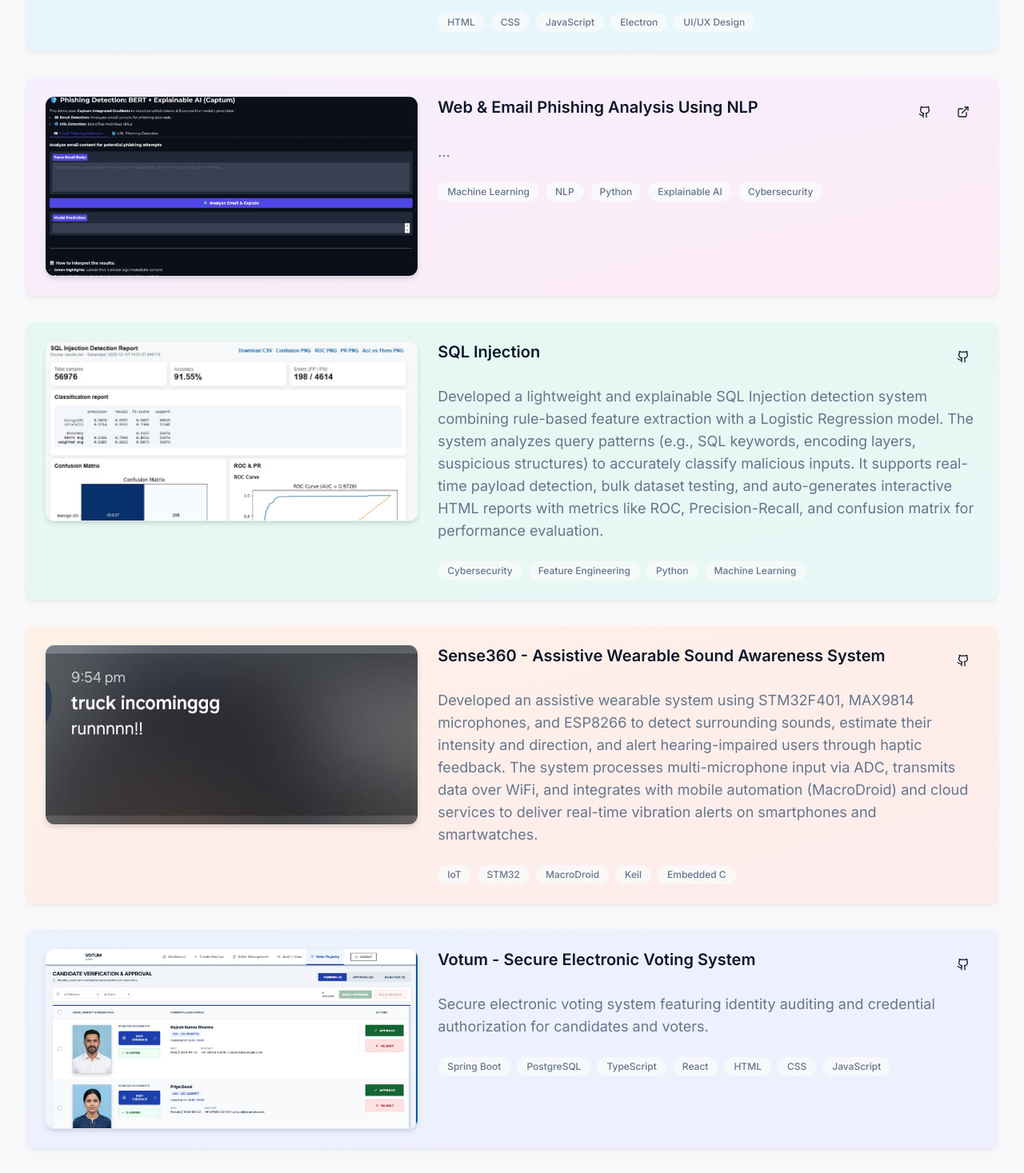
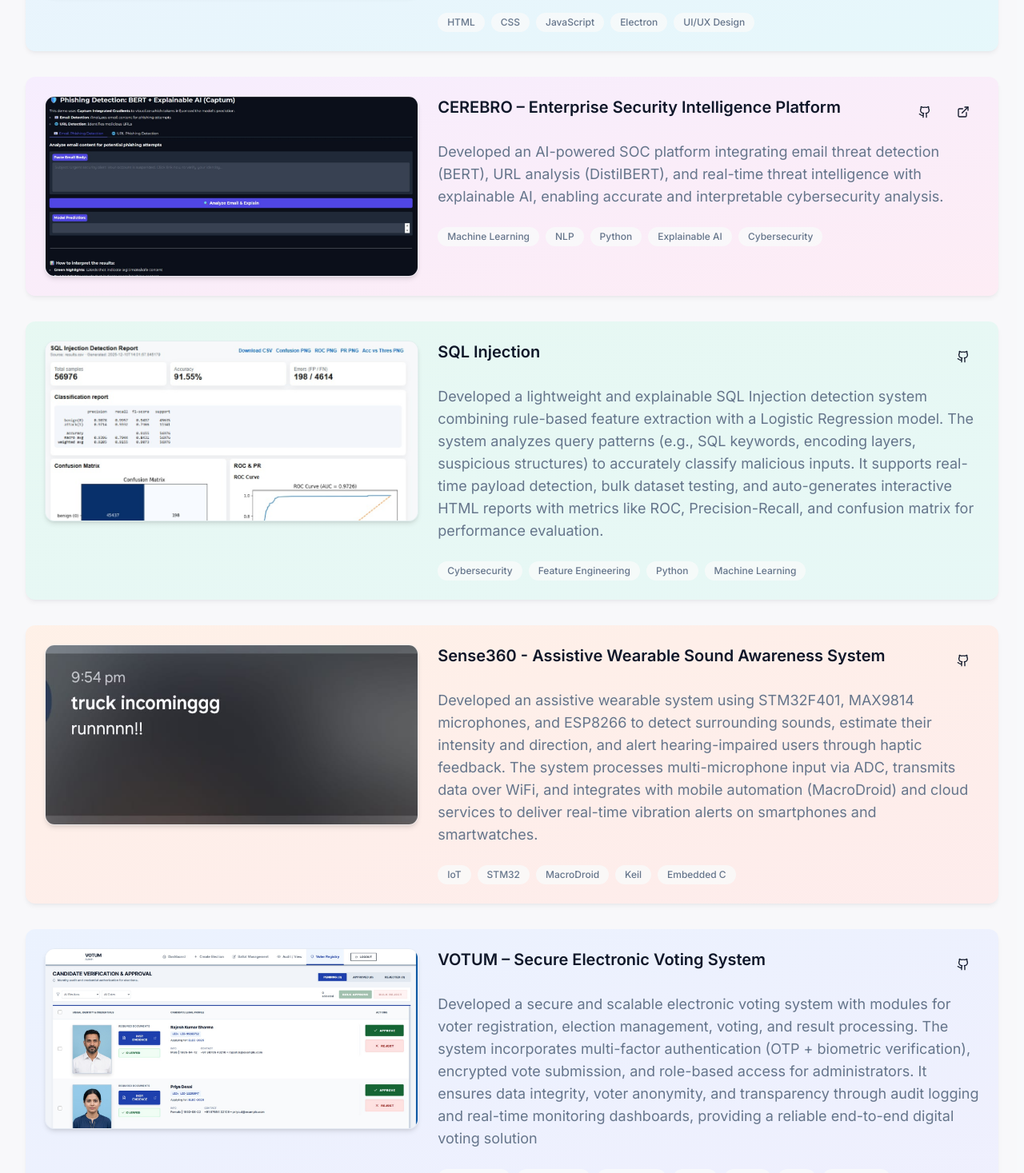
Before and after one commit to DurgamPoojitha/Portfolio, a React (Vite) app: page / in a window 1280 px wide. Shown: the part 2820-4287 px from the top of the page at 80% size. Built offline with nearby package versions, Linux system fonts and the light colour scheme.

Commit message:
Updated CEREBRO and VOTUM project descriptions

```diff
--- a/src/components/portfolio/ProjectsSection.tsx
+++ b/src/components/portfolio/ProjectsSection.tsx
@@ -17,12 +17,12 @@ const projects = [
     live: null, // or Netlify / demo link
   },
   {
-    title: "Web & Email Phishing Analysis Using NLP",
-    description: "...",
+    title: "CEREBRO – Enterprise Security Intelligence Platform",
+    description: "Developed an AI-powered SOC platform integrating email threat detection (BERT), URL analysis (DistilBERT), and real-time threat intelligence with explainable AI, enabling accurate and interpretable cybersecurity analysis.",
     tags: ["Machine Learning", "NLP", "Python", "Explainable AI", "Cybersecurity"],
     color: "from-purple-500/10 to-pink-500/10",
     image: projectPhishing,
-    github: "https://github.com/Jaidealistic/phishing-detection",
+    github: "https://github.com/Jaidealistic/CEREBRO",
     live: "https://huggingface.co/spaces/jaisubi006/phishing_xai",
   },
   {
@@ -44,8 +44,8 @@ const projects = [
     live: null,
   },
   {
-    title: "Votum - Secure Electronic Voting System",
-    description: "Secure electronic voting system featuring identity auditing and credential authorization for candidates and voters.",
+    title: "VOTUM – Secure Electronic Voting System",
+    description: "Developed a secure and scalable electronic voting system with modules for voter registration, election management, voting, and result processing. The system incorporates multi-factor authentication (OTP + biometric verification), encrypted vote submission, and role-based access for administrators. It ensures data integrity, voter anonymity, and transparency through audit logging and real-time monitoring dashboards, providing a reliable end-to-end digital voting solution",
     tags: ["Spring Boot", "PostgreSQL", "TypeScript", "React", "HTML", "CSS", "JavaScript"],
     color: "from-blue-500/10 to-indigo-500/10",
     image: projectVotum,
```
